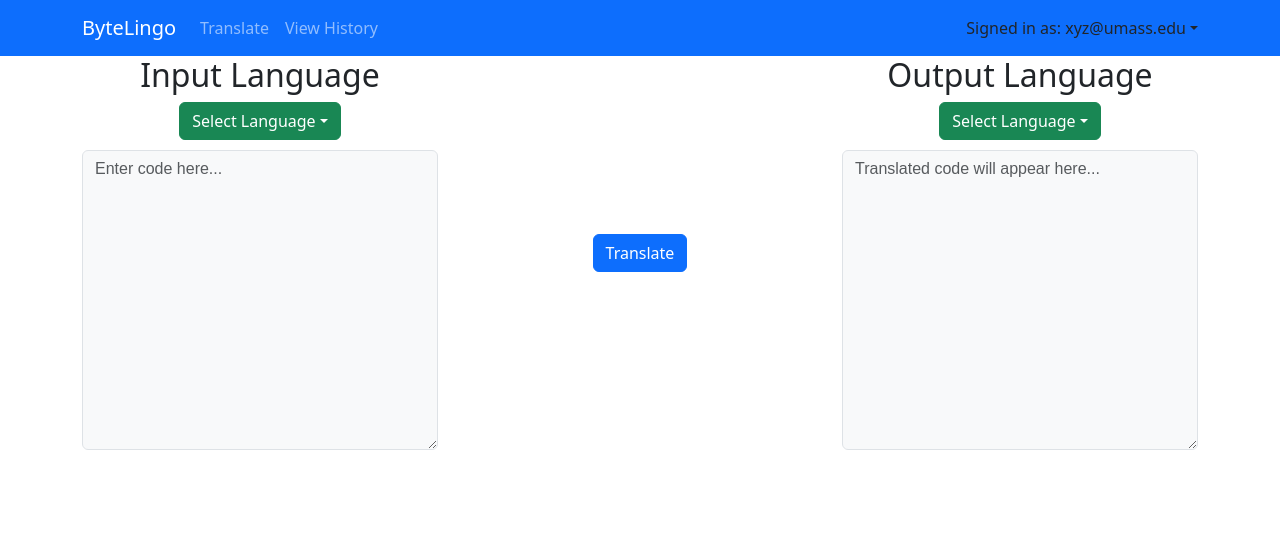
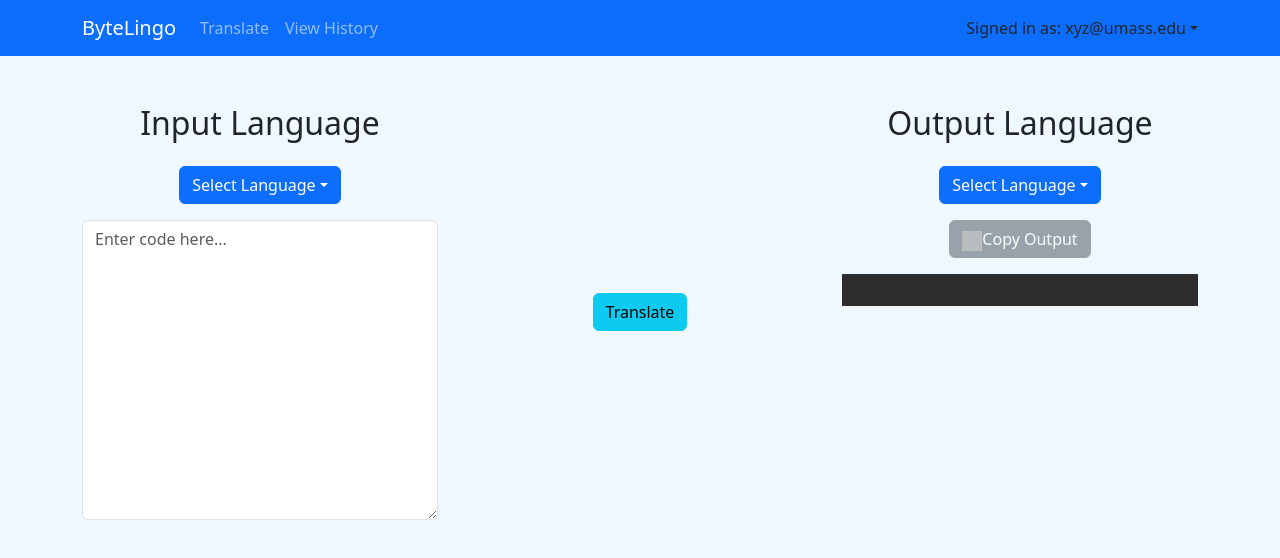
Before and after one commit to gauricb/mutate, a React (Create React App) app in the folder frontend/: page /translate in a window 1280 px wide. Shown: the top 558 px of the page. Built offline with nearby package versions, Linux system fonts and the light colour scheme; grey boxes are pictures that could not be loaded.

Commit message:
added code highlighting

```diff
--- a/frontend/package.json
+++ b/frontend/package.json
@@ -12,6 +12,7 @@
     "react-dom": "^18.3.1",
     "react-router-dom": "^6.23.0",
     "react-scripts": "^5.0.1",
+    "react-syntax-highlighter": "^15.5.0",
     "web-vitals": "^2.1.4"
   },
   "scripts": {
--- a/frontend/src/components/CodeTranslate.js
+++ b/frontend/src/components/CodeTranslate.js
@@ -7,27 +7,35 @@ import {
   FormControl,
   Button,
 } from "react-bootstrap";
+import { Prism as SyntaxHighlighter } from "react-syntax-highlighter";
+import { tomorrow } from "react-syntax-highlighter/dist/esm/styles/prism";
 import MainNavbar from "../components/Navbar.js";
 
 const CodeTranslator = () => {
-  // State for selected programming languages
   const [inputLanguage, setInputLanguage] = useState("");
   const [outputLanguage, setOutputLanguage] = useState("");
-  // State for code inputted by the user
   const [inputCode, setInputCode] = useState("");
-  // State for translated code
   const [outputText, setOutputText] = useState("");
 
-  // Handler for translating code
   const translateCode = () => {
-    // Construct the request body
+    // Check if input code is empty
+    if (!inputCode.trim()) {
+      alert("Please enter code to translate.");
+      return;
+    }
+
+    // Check if input language and output language are different
+    if (inputLanguage === outputLanguage) {
+      alert("Input and output languages must be different.");
+      return;
+    }
+
     const requestBody = {
       source_lang: inputLanguage,
       target_lang: outputLanguage,
       source_code: inputCode,
     };
 
-    // Make a POST request to the backend endpoint
     fetch("http://127.0.0.1:8000/translate", {
       method: "POST",
       headers: {
@@ -49,16 +57,21 @@ const CodeTranslator = () => {
       });
   };
 
+  const copyToClipboard = () => {
+    navigator.clipboard.writeText(outputText);
+    alert("Copied to clipboard!");
+  };
+
   return (
-    <div>
+    <div style={{ backgroundColor: "#f0f8ff", minHeight: "100vh" }}>
       <MainNavbar />
-      <Container>
+
+      <Container className="py-5">
         <Row>
-          {/* Input Section */}
-          <Col>
-            <h2>Input Language</h2>
+          <Col md={4}>
+            <h2 className="mb-4">Input Language</h2>
             <Dropdown>
-              <Dropdown.Toggle variant="success" id="input-language-dropdown">
+              <Dropdown.Toggle variant="primary" id="input-language-dropdown">
                 {inputLanguage || "Select Language"}
               </Dropdown.Toggle>
               <Dropdown.Menu>
@@ -77,35 +90,29 @@ const CodeTranslator = () => {
                 <Dropdown.Item onClick={() => setInputLanguage("C")}>
                   C
                 </Dropdown.Item>
-                {/* Add more languages as needed */}
               </Dropdown.Menu>
             </Dropdown>
             <FormControl
               as="textarea"
               placeholder="Enter code here..."
-              style={{
-                backgroundColor: "#f8f9fa",
-                color: "#212529",
-                height: "300px",
-                fontSize: "16px",
-                fontFamily: "Arial, sans-serif",
-                marginTop: "10px",
-              }}
+              className="mt-3"
+              style={{ height: "300px", fontSize: "16px" }}
               value={inputCode}
               onChange={(e) => setInputCode(e.target.value)}
             />
           </Col>
-          {/* Translate Button */}
-          <Col className="d-flex align-items-center justify-content-center">
-            <Button variant="primary" onClick={translateCode}>
+          <Col
+            md={4}
+            className="d-flex flex-column align-items-center justify-content-center"
+          >
+            <Button variant="info" className="my-3" onClick={translateCode}>
               Translate
             </Button>
           </Col>
-          {/* Output Section */}
-          <Col>
-            <h2>Output Language</h2>
-            <Dropdown>
-              <Dropdown.Toggle variant="success" id="output-language-dropdown">
+          <Col md={4}>
+            <h2 className="mb-4">Output Language</h2>
+            <Dropdown className="mb-3">
+              <Dropdown.Toggle variant="primary" id="output-language-dropdown">
                 {outputLanguage || "Select Language"}
               </Dropdown.Toggle>
               <Dropdown.Menu>
@@ -124,23 +131,29 @@ const CodeTranslator = () => {
                 <Dropdown.Item onClick={() => setOutputLanguage("C")}>
                   C
                 </Dropdown.Item>
-                {/* Add more languages as needed */}
               </Dropdown.Menu>
             </Dropdown>
-            <FormControl
-              as="textarea"
-              placeholder="Translated code will appear here..."
-              style={{
-                backgroundColor: "#f8f9fa",
-                color: "#212529",
-                height: "300px",
-                fontSize: "16px",
-                fontFamily: "Arial, sans-serif",
-                marginTop: "10px",
-              }}
-              readOnly
-              value={outputText} // Bind the value attribute to outputText state variable
-            />
+            <Button
+              variant="secondary"
+              onClick={copyToClipboard}
+              disabled={!outputText}
+            >
+              <img
+                src="https://icon-library.com/images/copy-to-clipboard-icon/copy-to-clipboard-icon-1.jpg"
+                alt="copy"
+                width="20"
+                height="20"
+                className="mr-2"
+              />
+              Copy Output
+            </Button>
+            <SyntaxHighlighter
+              language="javascript"
+              style={tomorrow}
+              className="mt-3"
+            >
+              {outputText}
+            </SyntaxHighlighter>
           </Col>
         </Row>
       </Container>
--- a/frontend/src/components/Navbar.js
+++ b/frontend/src/components/Navbar.js
@@ -10,14 +10,15 @@ const MainNavbar = () => {
   return (
     <Navbar bg="primary" variant="dark">
       <Container>
-				<Navbar.Brand href="#home">ByteLingo</Navbar.Brand>
+        <Navbar.Brand href="/">ByteLingo</Navbar.Brand>
         <Nav className="me-auto">
           <Nav.Link href="translate">Translate</Nav.Link>
           <Nav.Link href="history">View History</Nav.Link>
         </Nav>
         <NavDropdown
           title={`Signed in as: ${current_user}`}
-					id="collapsible-nav-dropdown">
+          id="collapsible-nav-dropdown"
+        >
           <NavDropdown.Item href="login">Logout</NavDropdown.Item>
         </NavDropdown>
       </Container>
```
Also changed, not shown: 1 other file (tests, documents, lock files or other folders). Lines whose indentation alone changed are shown as unchanged.
